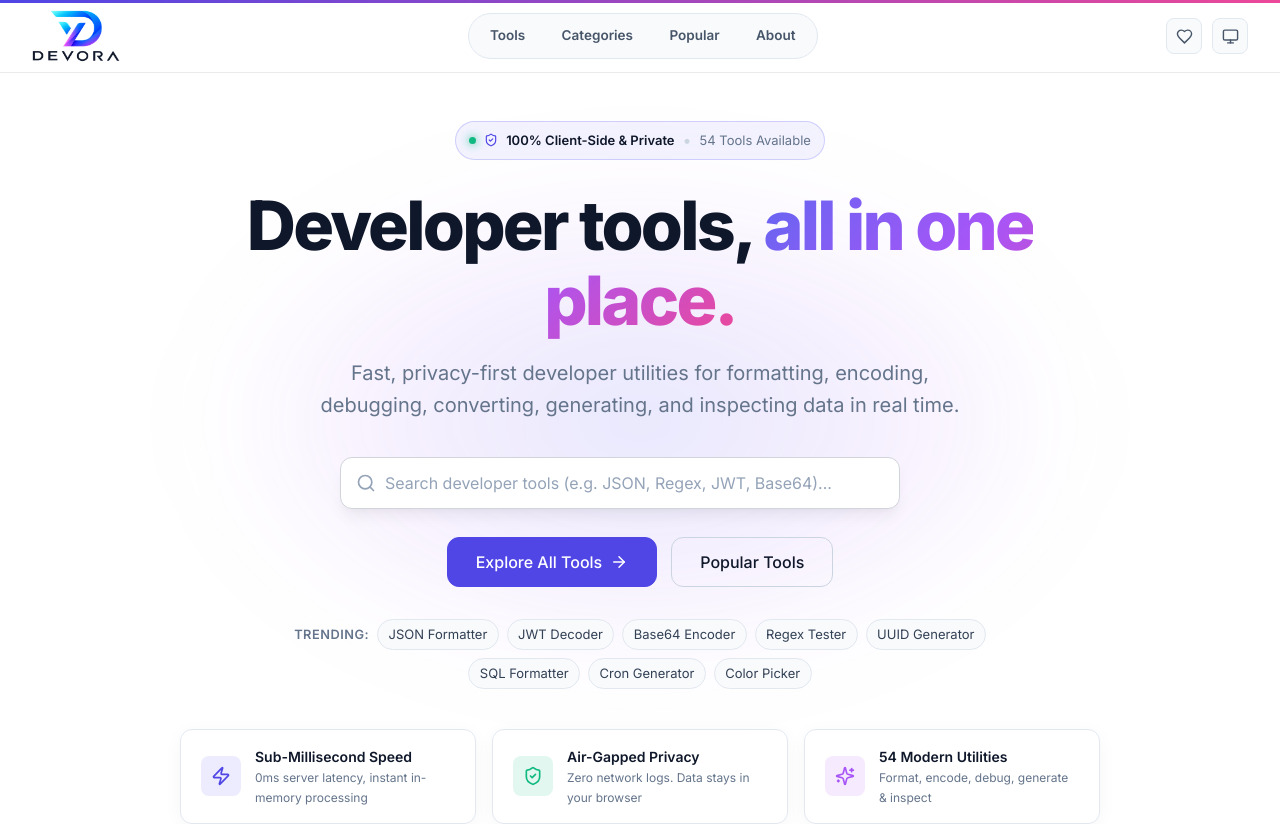
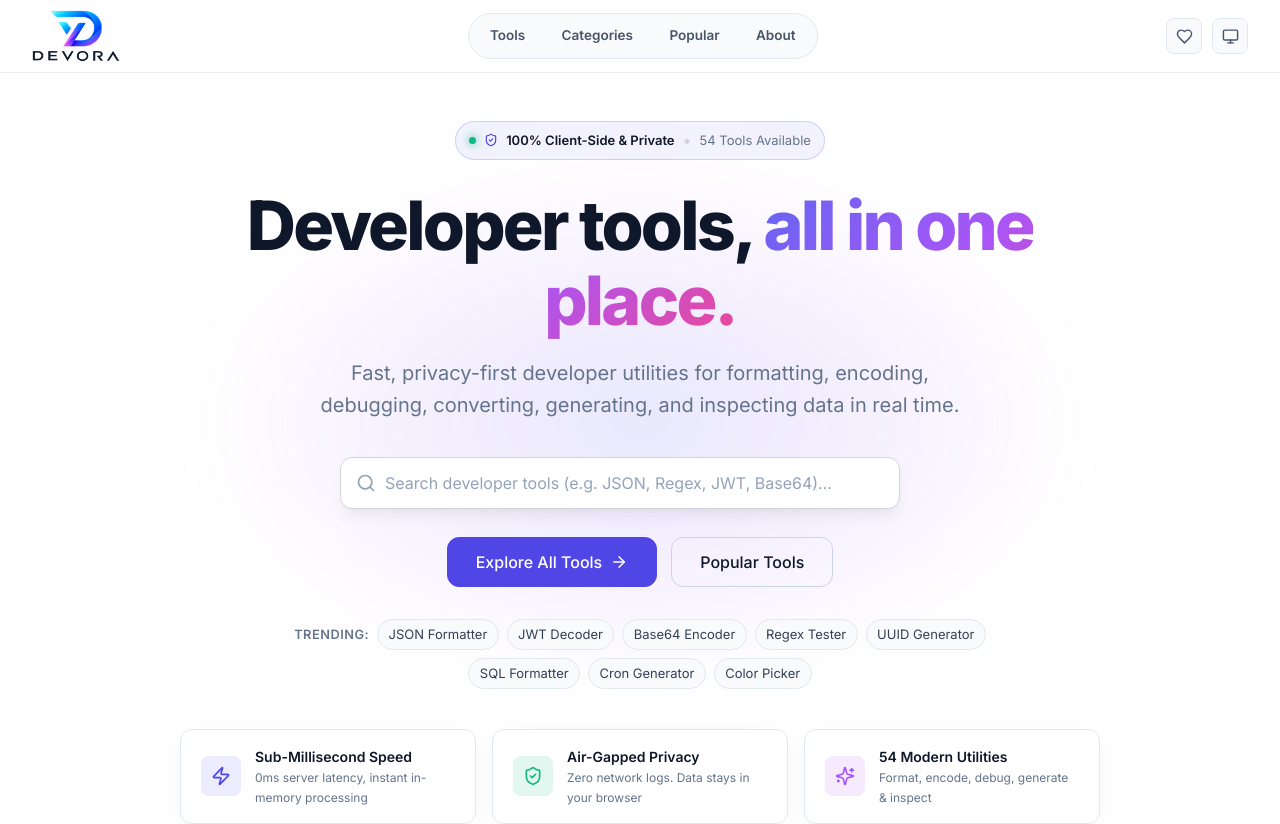
Before and after one commit to craft3dcod3w3b-debug/Devora, a React (Vite) app: page / in a window 1280 px wide. Shown: the top 824 px of the page. Built offline with nearby package versions, Linux system fonts and the light colour scheme.

Commit message:
refactor: remove top scroll progress bar as requested

```diff
--- a/src/pages/Home.tsx
+++ b/src/pages/Home.tsx
@@ -1,6 +1,6 @@
 import { useState } from 'react';
 import { Link } from 'react-router-dom';
-import { motion, useScroll, useTransform, useSpring, useReducedMotion } from 'framer-motion';
+import { motion, useScroll, useTransform, useReducedMotion } from 'framer-motion';
 import { ArrowRight, Zap, ShieldCheck, Sparkles, Globe, ChevronDown } from 'lucide-react';
 import SearchBar from '../components/ui/SearchBar';
 import ToolCard from '../components/ui/ToolCard';
@@ -63,13 +63,7 @@ export default function Home() {
   const [selectedCategory, setSelectedCategory] = useState<string>('all');
 
   const prefersReducedMotion = useReducedMotion();
-  const { scrollY, scrollYProgress } = useScroll();
-
-  const scaleX = useSpring(scrollYProgress, {
-    stiffness: 100,
-    damping: 30,
-    restDelta: 0.001,
-  });
+  const { scrollY } = useScroll();
 
   const heroParallaxY = useTransform(scrollY, [0, 600], [0, 80]);
   const scrollIndicatorOpacity = useTransform(scrollY, [0, 70], [1, 0]);
@@ -103,24 +97,6 @@ export default function Home() {
         jsonLd={jsonLd}
         type="website"
       />
-
-      {/* ───── TOP SCROLL PROGRESS BAR ───── */}
-      {!prefersReducedMotion && (
-        <motion.div
-          style={{
-            position: 'fixed',
-            top: 0,
-            left: 0,
-            right: 0,
-            height: '2.5px',
-            background: 'linear-gradient(90deg, var(--color-primary), #ec4899)',
-            transformOrigin: '0%',
-            scaleX,
-            zIndex: 9999,
-            pointerEvents: 'none',
-          }}
-        />
-      )}
 
       {/* ───── HERO SECTION ───── */}
       <section
```
Also changed, not shown: 117 other files (tests, documents, lock files or other folders).
